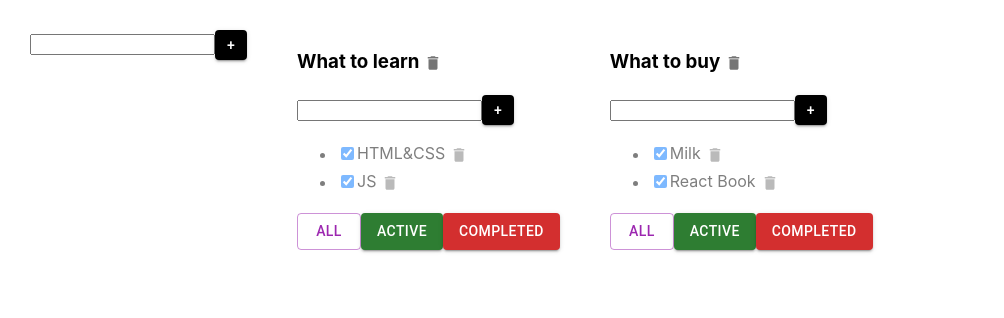
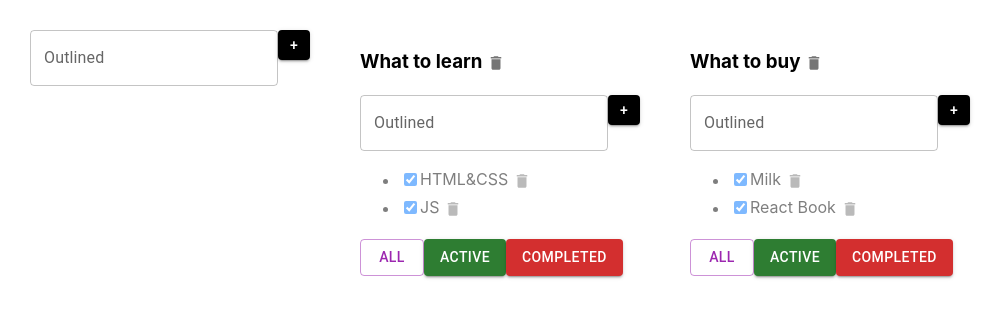
Before and after one commit to WhiteQuennAnn/todolist_01, a React (Create React App) app: page / in a window 1280 px wide. Shown: the top 318 px of the page, without its empty margins (0-1004 px from the left). Built offline with nearby package versions, Linux system fonts and the light colour scheme.

Commit message:
lesson 7

```diff
--- a/src/AddItemForm.tsx
+++ b/src/AddItemForm.tsx
@@ -1,5 +1,6 @@
 import React, {ChangeEvent, KeyboardEvent, useState} from 'react';
 import Button from '@mui/material/Button';
+import TextField from '@mui/material/TextField';
 
 type AddItemFormPropsType = {
     addItem: (title: string) => void
@@ -31,11 +32,15 @@ export function AddItemForm(props: AddItemFormPropsType) {
     }
 
     return <div>
-        <input value={title}
-               onChange={onChangeHandler}
-               onKeyPress={onKeyPressHandler}
-               className={error ? "error" : ""}
-        />
+        <TextField
+            id="outlined-basic"
+            label="Outlined"
+            variant="outlined" />
+        {/*<input value={title}*/}
+        {/*       onChange={onChangeHandler}*/}
+        {/*       onKeyPress={onKeyPressHandler}*/}
+        {/*       className={error ? "error" : ""}*/}
+        {/*/>*/}
         {/*<button onClick={addItem}>+</button>*/}
 
         <Button variant="contained" onClick={addItem}
```
